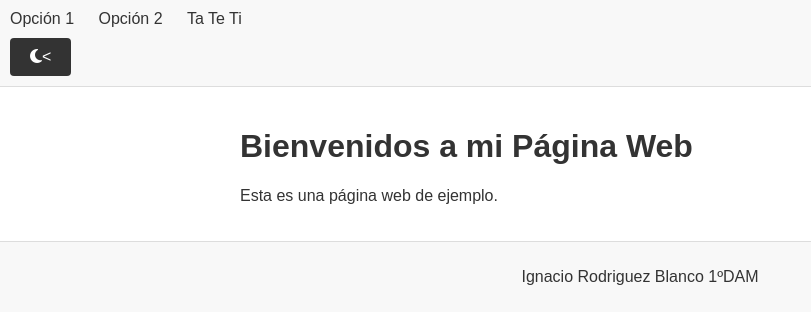
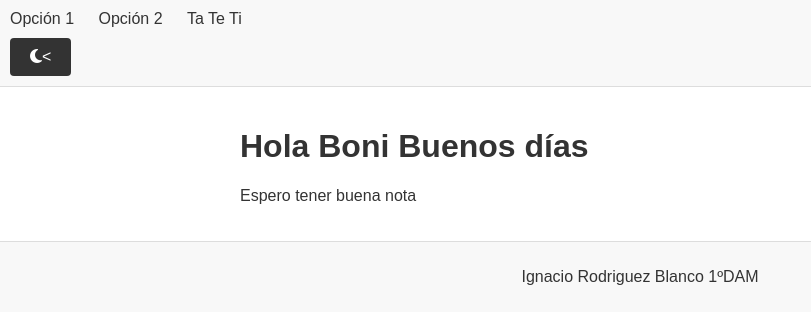
Before and after one commit to ignaciorb97/Trabajofinal-LDM, a plain HTML site: page index.html in a window 1280 px wide. Shown: the whole page, without its empty margins (0-811 px from the left). Drawn offline with Linux system fonts and the light colour scheme.

Commit message:
Update index.html

```diff
--- a/index.html
+++ b/index.html
@@ -18,8 +18,8 @@
         <button id="dark-mode-button"><i class="fa-solid fa-moon"></i><</button>
     </header>
     <main>
-        <h1>Bienvenidos a mi Página Web</h1>
-        <p>Esta es una página web de ejemplo.</p>
+        <h1>Hola Boni Buenos días</h1>
+        <p>Espero tener buena nota</p>
     </main>
     <footer>
         <p>Ignacio Rodriguez Blanco 1ºDAM</p>
```
